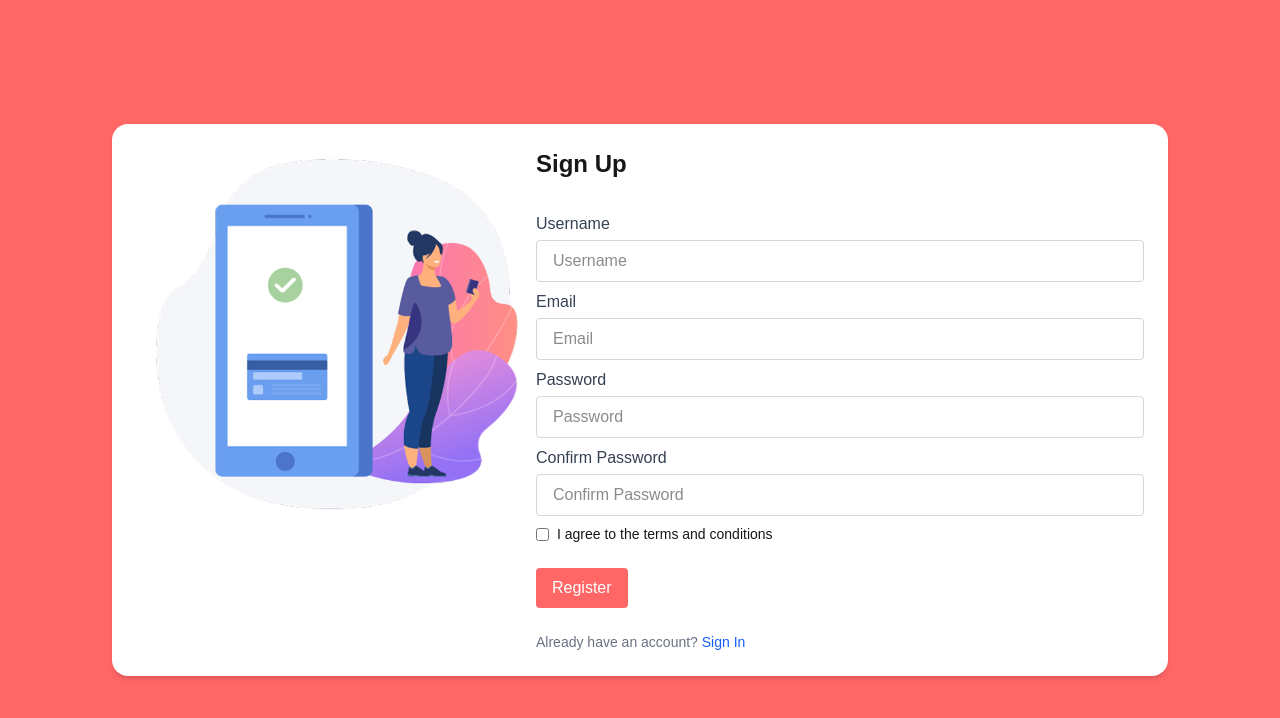
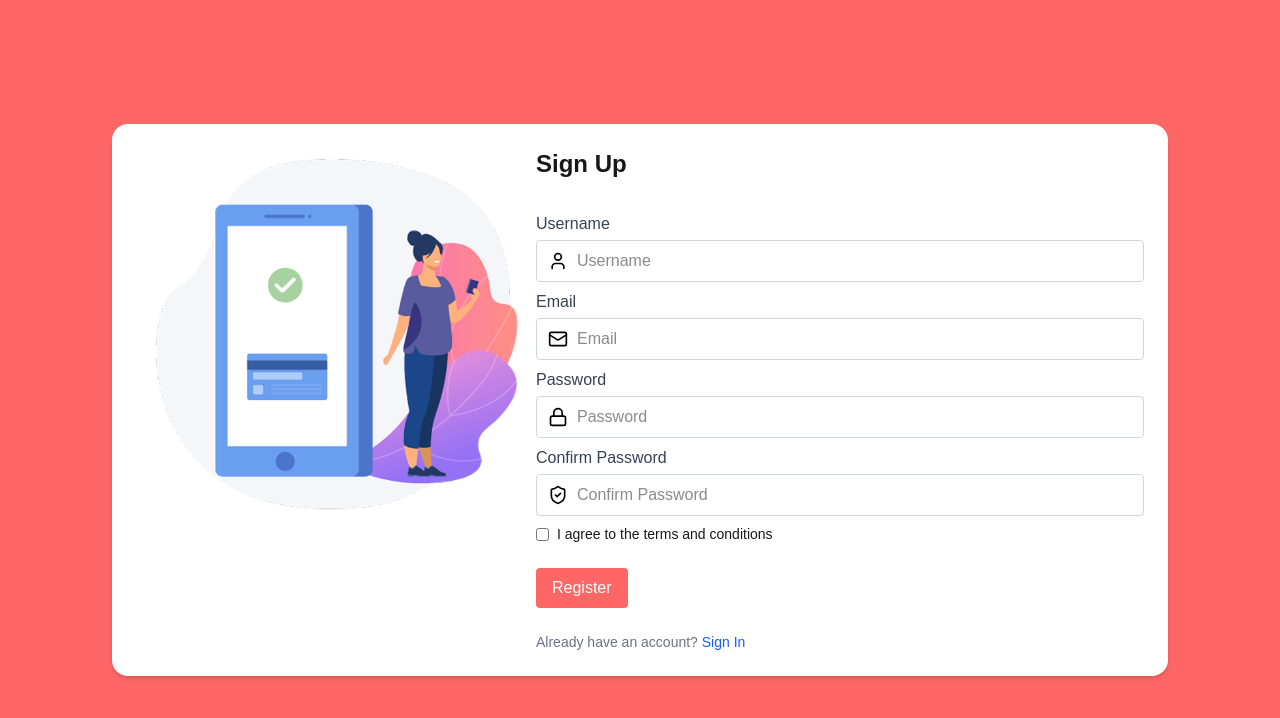
Before and after one commit to bilguun10080219/To-Do, a Next.js app in the folder frontend/: page /register in a window 1280 px wide. Shown: the top 718 px of the page. Built offline with nearby package versions, Linux system fonts and the light colour scheme.

Commit message:
little upgrade design

```diff
--- a/frontend/app/components/layout/Sidebar.tsx
+++ b/frontend/app/components/layout/Sidebar.tsx
@@ -60,7 +60,7 @@ export default function Sidebar() {
       {/* Profile хэсэг */}
       <div className="flex flex-col items-center mb-8">
         <img
-          src={user?.avatar || "/default-avatar.png"}
+          src={"/default-avatar.jpg"}
           alt="Profile"
           className="w-20 h-20 rounded-full border-2 border-white mb-3"
         />
--- a/frontend/app/login/page.tsx
+++ b/frontend/app/login/page.tsx
@@ -6,6 +6,7 @@ import Form from "../components/form/Form";
 import Button from "../components/core/Button";
 import Input from "../components/core/Input";
 import FormItem from "../components/form/FormItem";
+import { User, Lock } from "lucide-react";
 
 export default function LoginPage() {
   const router = useRouter();
@@ -51,23 +52,31 @@ export default function LoginPage() {
             <h1 className="text-2xl font-semibold mb-6 text-center">Sign in</h1>
 
             <FormItem label="Username">
+              <div className="relative w-full">
+                <User className="absolute left-3 top-1/2 -translate-y-1/2 text-black w-5 h-5" />
               <Input
                 type="text"
                 value={username}
                 onChange={(e) => setUsername(e.target.value)}
                 placeholder="Enter username"
+                className="pl-10"
                 required
               />
+              </div>
             </FormItem>
 
             <FormItem label="Password">
+              <div className="relative w-full">
+                <Lock className="absolute left-3 top-1/2 -translate-y-1/2 text-black w-5 h-5" />
               <Input
                 type="password"
                 value={password}
                 onChange={(e) => setPassword(e.target.value)}
                 placeholder="Enter password"
+                className="pl-10"
                 required
               />
+              </div>
             </FormItem>
 
             <Button type="submit" className=" mt-4" disabled={loading}>
--- a/frontend/app/register/page.tsx
+++ b/frontend/app/register/page.tsx
@@ -6,6 +6,7 @@ import Form from "../components/form/Form";
 import FormItem from "../components/form/FormItem";
 import Input from "../components/core/Input";
 import Button from "../components/core/Button";
+import { User, Mail, Lock, ShieldCheck } from "lucide-react";
 
 export default function RegisterPage() {
   const router = useRouter();
@@ -76,43 +77,59 @@ export default function RegisterPage() {
             <h1 className="text-2xl font-semibold mb-6 text-center">Sign Up</h1>
 
             <FormItem label="Username">
+              <div className="relative w-full">
+              <User className="absolute left-3 top-1/2 -translate-y-1/2 text-black w-5 h-5" />
               <Input
                 type="text"
                 value={username}
                 onChange={(e) => setUsername(e.target.value)}
                 placeholder="Username"
+                className="pl-10"
                 required
               />
+              </div>
             </FormItem>
 
             <FormItem label="Email">
+              <div className="relative w-full">
+              <Mail className="absolute left-3 top-1/2 -translate-y-1/2 text-black w-5 h-5" />
               <Input
                 type="email"
                 value={email}
                 onChange={(e) => setEmail(e.target.value)}
                 placeholder="Email"
+                className="pl-10"
                 required
               />
+              </div>
             </FormItem>
 
             <FormItem label="Password">
+              <div className="relative w-full">
+              <Lock className="absolute left-3 top-1/2 -translate-y-1/2 text-black w-5 h-5" />
               <Input
                 type="password"
                 value={password}
                 onChange={(e) => setPassword(e.target.value)}
                 placeholder="Password"
+                className="pl-10"
                 required
               />
+              </div>
             </FormItem>
 
             <FormItem label="Confirm Password">
+              <div className="relative w-full">
+              <ShieldCheck className="absolute left-3 top-1/2 -translate-y-1/2 text-black w-5 h-5" />
               <Input
                 type="password"
                 value={confirmPassword}
                 onChange={(e) => setConfirmPassword(e.target.value)}
                 placeholder="Confirm Password"
+                className="pl-10"
                 required
               />
+              </div>
             </FormItem>
 
             <FormItem>
```
Also changed, not shown: frontend/public/default-avatar.jpg (added).
